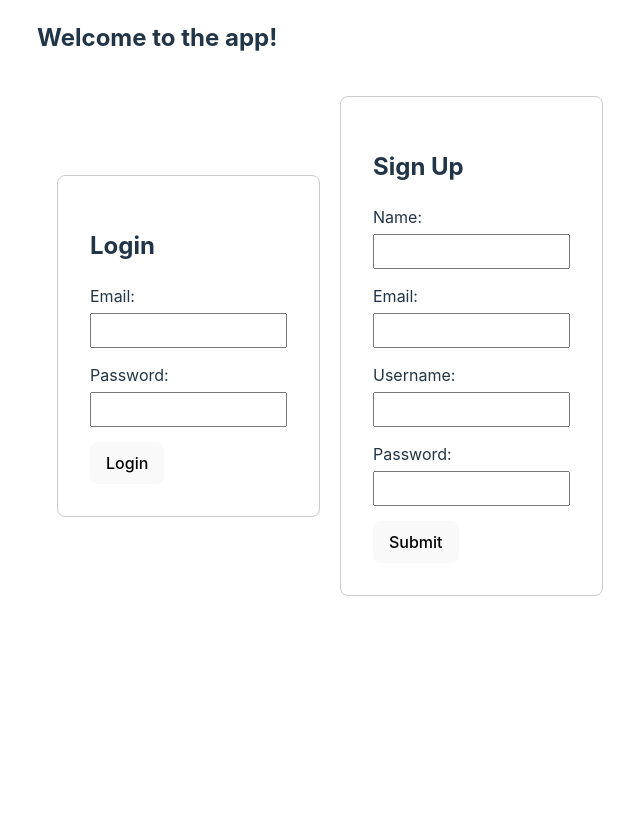
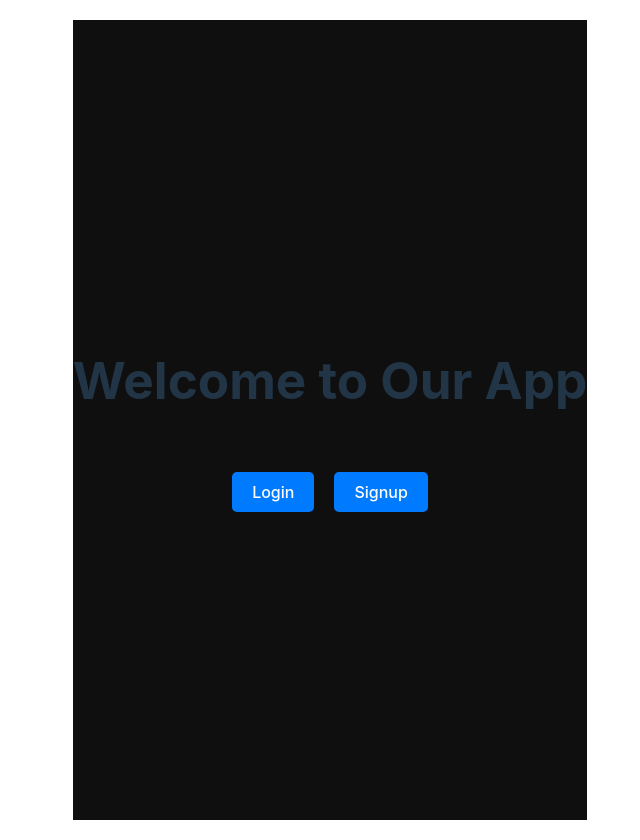
Before and after one commit to ChenZhu50/Hackthon_Storage_room_management, a React (Vite) app in the folder front_end/: page / in a window 1280 px wide. Shown: the whole page, without its empty margins (310-950 px from the left). Built offline with nearby package versions, Linux system fonts and the light colour scheme.

Commit message:
Add Homepage and Routes

```diff
--- a/front_end/src/App.tsx
+++ b/front_end/src/App.tsx
@@ -1,15 +1,12 @@
 import React from 'react';
-import SignUp from './components/signup';
-import Login from './components/login';
+import HomePage from './components/homepage/homepage';
 import './index.css';
 
 const App: React.FC = () => {
   return (
     <div>
-      <h2>Welcome to the app!</h2>
       <div style={{ display: 'flex', justifyContent: 'space-between', alignItems: 'center',  gap: '20px', padding: '20px'}}>
-        <Login />
-        <SignUp />
+        <HomePage />
       </div>
     </div>
   );
--- /dev/null
+++ b/front_end/src/components/admin/admin.tsx
@@ -0,0 +1,31 @@
+// src/components/AdminPage.tsx
+
+import React from 'react';
+
+const AdminPage: React.FC = () => {
+    return (
+        <div className="admin-page">
+            <Sidebar />
+            <div className="content">
+                <h1>Admin Dashboard</h1>
+                {/* Add more components or content here */}
+            </div>
+        </div>
+    );
+};
+
+const Sidebar: React.FC = () => {
+    return (
+        <div className="sidebar">
+            <h2>Admin Menu</h2>
+            <ul>
+                <li>Dashboard</li>
+                <li>Users</li>
+                <li>Settings</li>
+                <li>Reports</li>
+            </ul>
+        </div>
+    );
+};
+
+export default AdminPage;
--- a/front_end/src/components/dashboard.tsx
+++ b/front_end/src/components/dashboard/dashboard.tsx
@@ -1,4 +1,4 @@
-// src/components/Dashboard.tsx
+"use client"
 
 import React from 'react';
 
--- /dev/null
+++ b/front_end/src/components/homepage/homepage.tsx
@@ -0,0 +1,58 @@
+"use client"
+
+import React from 'react';
+import { useNavigate } from 'react-router-dom';
+
+const HomePage: React.FC = () => {
+    const navigate = useNavigate();
+    const handleLogin = () => {
+        console.log('Login button clicked');
+        navigate("/login");
+    };
+
+    const handleSignup = () => {
+        console.log('Signup button clicked');
+        navigate("/signup")
+    };
+
+    return (
+        <div style={styles.container}>
+            <h1>Welcome to Our App</h1>
+            <div style={styles.buttonContainer}>
+                <button style={styles.button} onClick={handleLogin}>
+                    Login
+                </button>
+                <button style={styles.button} onClick={handleSignup}>
+                    Signup
+                </button>
+            </div>
+        </div>
+    );
+};
+
+const styles = {
+    container: {
+        display: 'flex',
+        flexDirection: 'column',
+        alignItems: 'center',
+        justifyContent: 'center',
+        height: '100vh',
+        backgroundColor: '#0f0f0f',
+    },
+    buttonContainer: {
+        marginTop: '20px',
+    },
+    button: {
+        margin: '10px',
+        padding: '10px 20px',
+        fontSize: '16px',
+        cursor: 'pointer',
+        border: 'none',
+        borderRadius: '5px',
+        backgroundColor: '#007bff',
+        color: 'white',
+        transition: 'background-color 0.3s',
+    },
+};
+
+export default HomePage;
--- a/front_end/src/components/login.tsx
+++ b/front_end/src/components/login/login.tsx
@@ -1,4 +1,4 @@
-// src/components/Login.tsx
+"use client"
 
 import React, { useState } from 'react';
 import { useNavigate } from 'react-router-dom';
--- a/front_end/src/components/signup.tsx
+++ b/front_end/src/components/signup/signup.tsx
@@ -1,4 +1,7 @@
+"use client"
+
 import React, { useState } from 'react';
+import { useNavigate } from 'react-router-dom';
 
 interface SignUpProps {}
 
@@ -10,6 +13,7 @@ const SignUp: React.FC<SignUpProps> = () => {
   const [name, setName] = useState<string>('');
   const [error, setError] = useState<string | null>(null);
   const [success, setSuccess] = useState<boolean>(false);
+  const navigate = useNavigate();
 
   // Handle form submission
   const handleSubmit = async (event: React.FormEvent<HTMLFormElement>) => {
@@ -29,6 +33,7 @@ const SignUp: React.FC<SignUpProps> = () => {
       // Replace this with your actual API call
       await new Promise((resolve) => setTimeout(resolve, 1000));
       setSuccess(true);
+      navigate("/");
     } catch (err) {
       setError('Failed to sign up. Please try again.');
     }
--- a/front_end/src/main.tsx
+++ b/front_end/src/main.tsx
@@ -4,13 +4,19 @@ import React from 'react';
 import ReactDOM from 'react-dom';
 import { BrowserRouter as Router, Routes, Route } from 'react-router-dom';
 import App from './App';
-import Dashboard from './components/dashboard';
+import AdminPage from './components/admin/admin';
+import Login from './components/login/login';
+import SignUp from './components/signup/signup';
+import Dashboard from './components/dashboard/dashboard';
 
 ReactDOM.render(
   <Router>
     <Routes>
       <Route path="/" element={<App />} />
       <Route path="/dashboard" element={<Dashboard />} />
+      <Route path="/login" element={<Login />} />
+      <Route path="/signup" element={<SignUp />} />
+      <Route path="/admin" element={<AdminPage />} />
     </Routes>
   </Router>,
   document.getElementById('root')
```
